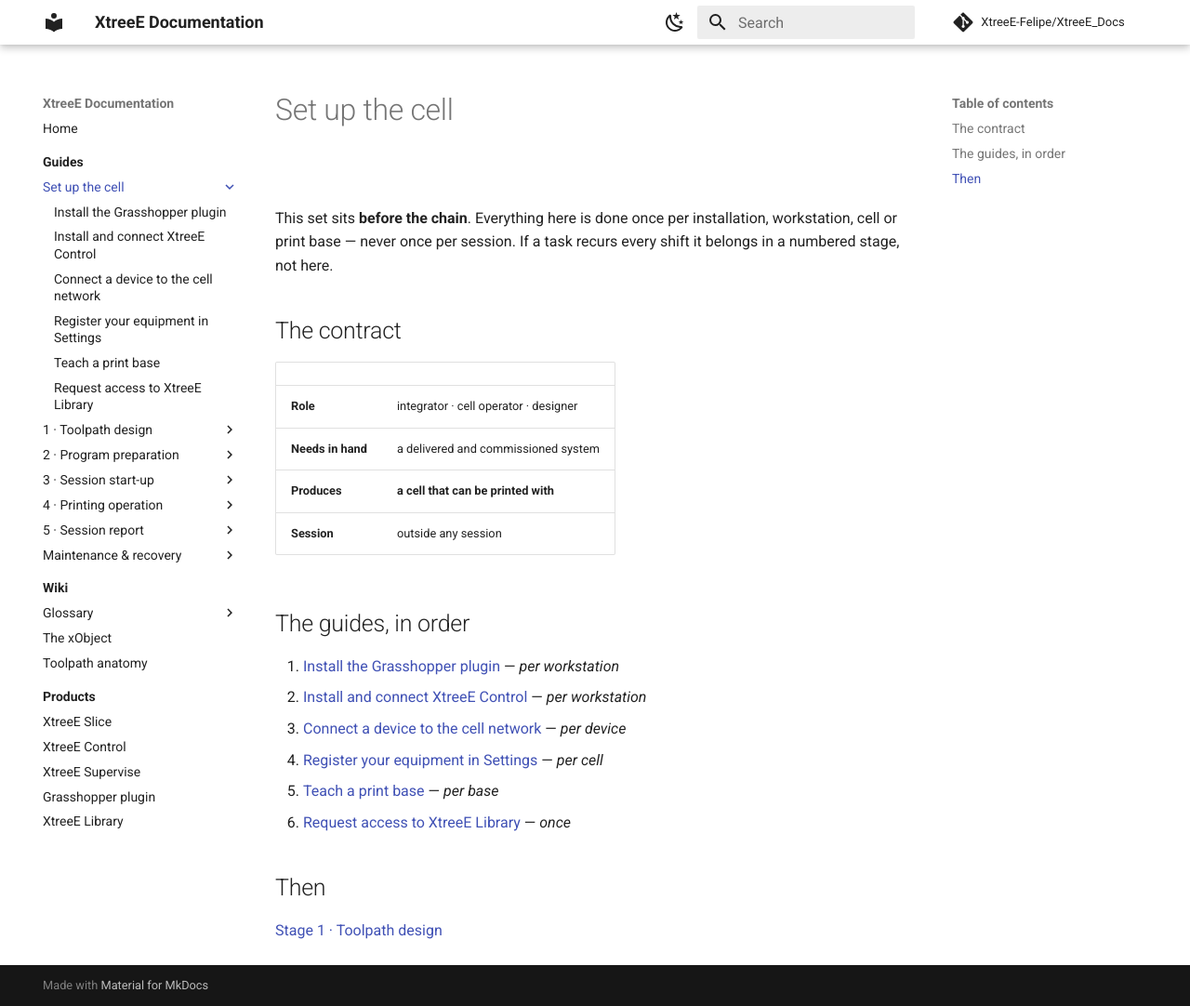
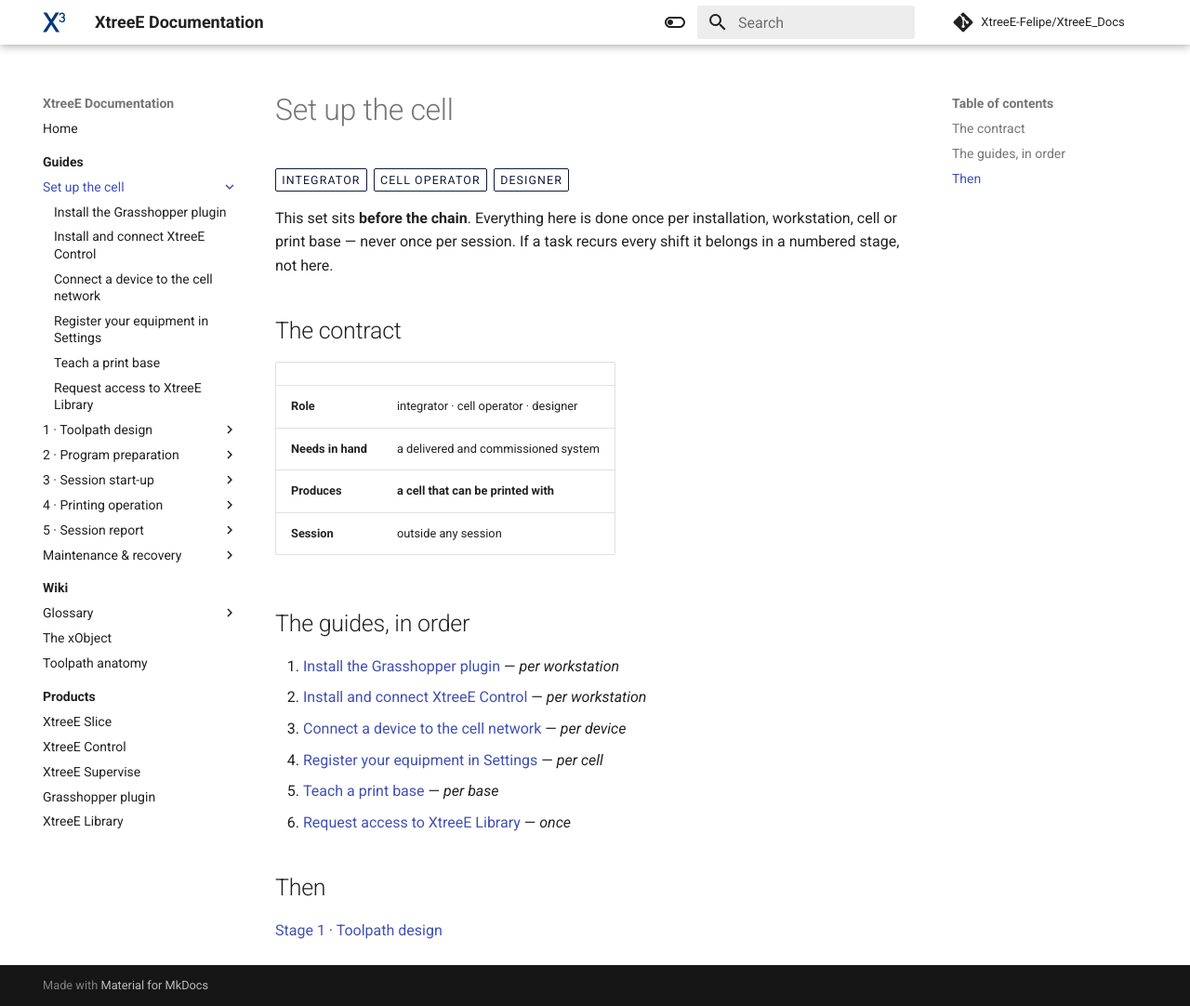
Before and after one commit to XtreeE-Felipe/XtreeE_Docs, an MkDocs documentation site: the page built from docs/guides/setup/index.md, in a window 1280 px wide and 1082 px high. Shown: the whole window at 93% size. Built offline with MkDocs 1.6.1 and Material for MkDocs 9.7.7, drawn with Linux system fonts in a browser that asks for light colours; comment, search, counter and statistics services are not loaded.

Commit message:
Theme: custom dark/light colors, switch toggle icon, logo and badge styling
Co-Authored-By: Claude Sonnet 5.5 <noreply@anthropic.com>

```diff
--- a/docs/stylesheets/extra.css
+++ b/docs/stylesheets/extra.css
@@ -20,8 +20,13 @@
 }
 
 .badge.role {
-  border-color: var(--md-primary-fg-color);
-  color: var(--md-primary-fg-color);
+  border-color: #0d1d3d;
+  color: #0d1d3d;
+}
+
+[data-md-color-scheme="slate"] .badge.role {
+  border-color: #f49819;
+  color: #f49819;
 }
 
 /* Two-lane layout for Stage 3, and anywhere else the chain forks. */
@@ -39,3 +44,26 @@
 .lanes h3 {
   margin-top: 0.2rem;
 }
+
+/* Logo is a dark-blue SVG in an <img>; force it white on the dark scheme. */
+[data-md-color-scheme="slate"] .md-header__button.md-logo img {
+  filter: brightness(0) invert(1);
+}
+
+/* Dark-mode top bar colour (needs primary: custom in mkdocs.yml). */
+[data-md-color-scheme="slate"] {
+  --md-primary-fg-color: #0d1d3d;
+  --md-primary-bg-color: #ffffff;
+  --md-primary-bg-color--light: #ffffffb3;
+}
+
+/* Accent colour, both schemes (needs accent: custom in mkdocs.yml). */
+[data-md-color-scheme="default"],
+[data-md-color-scheme="slate"] {
+  --md-accent-fg-color: #f49819;
+}
+
+/* Content links default to the primary colour (now dark navy); make them white on dark. */
+[data-md-color-scheme="slate"] {
+  --md-typeset-a-color: #4981f1;
+}
--- a/mkdocs.yml
+++ b/mkdocs.yml
@@ -8,6 +8,10 @@ edit_uri: edit/main/docs/
 theme:
   name: material
   language: en
+  logo: "assests/ICON SVG.svg"
+  favicon: "assests/ICON SVG.svg"
+  icon:
+    logo: "ICON SVG"
   features:
     - navigation.sections
     - navigation.indexes
@@ -20,16 +24,16 @@ theme:
     - media: "(prefers-color-scheme: light)"
       scheme: default
       primary: white
-      accent: indigo
+      accent: custom
       toggle:
-        icon: material/weather-night
+        icon: material/toggle-switch-off-outline
         name: Switch to dark mode
     - media: "(prefers-color-scheme: dark)"
       scheme: slate
-      primary: blue grey
-      accent: indigo
+      primary: custom
+      accent: custom
       toggle:
-        icon: material/weather-sunny
+        icon: material/toggle-switch
         name: Switch to light mode
 
 extra_css:
@@ -48,6 +52,12 @@ markdown_extensions:
   - md_in_html
   - tables
   - pymdownx.details
+  - pymdownx.emoji:
+      emoji_index: !!python/name:material.extensions.emoji.twemoji
+      emoji_generator: !!python/name:material.extensions.emoji.to_svg
+      options:
+        custom_icons:
+          - docs/assests
   - pymdownx.tabbed:
       alternate_style: true
   - pymdownx.snippets:
```
Also changed, not shown: docs/assests/ICON SVG.svg (added).
